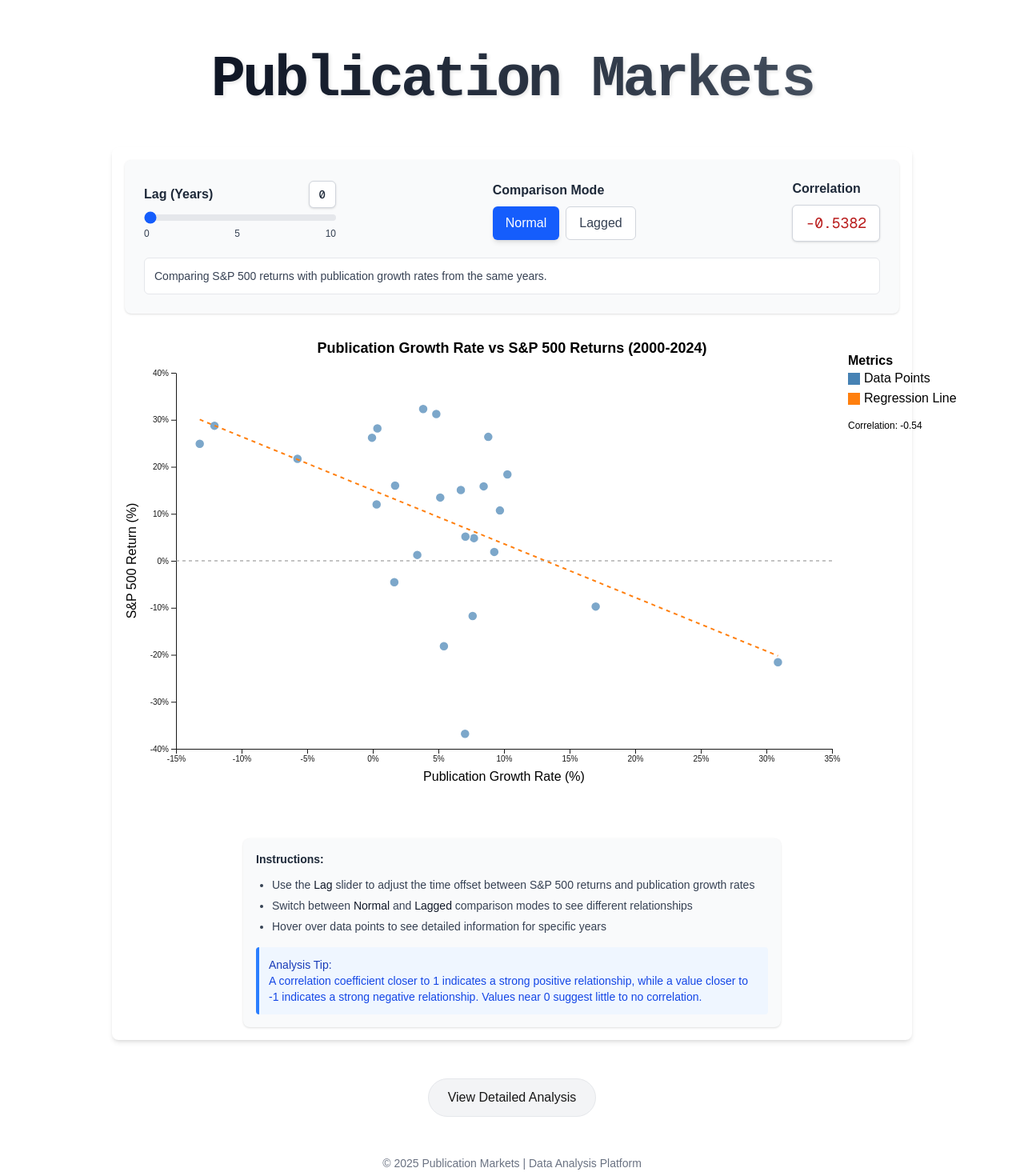
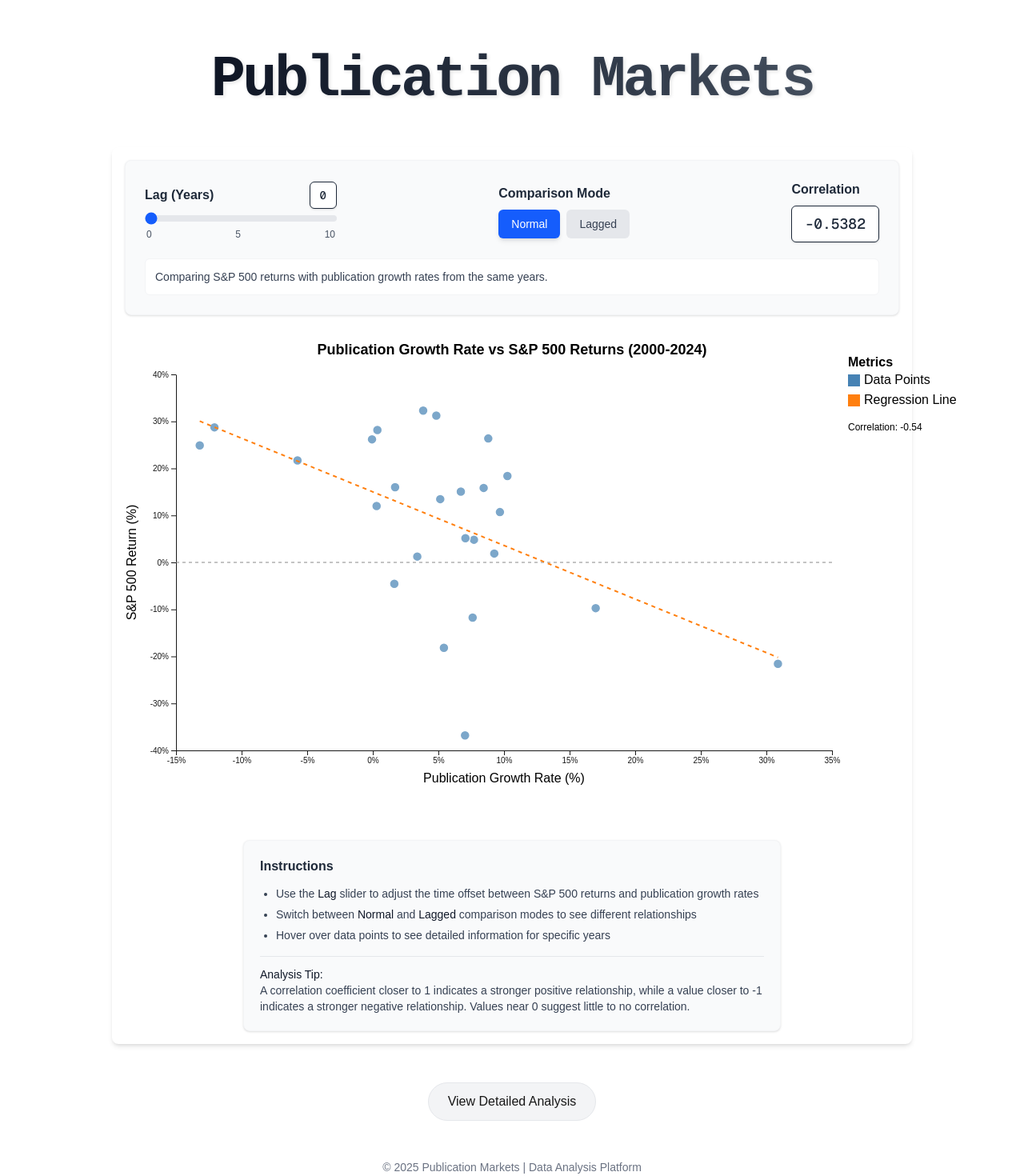
Before and after one commit to mei-chen/publication-market, a Next.js app: page / in a window 1280 px wide. Shown: the top 1470 px of the page at 80% size. Built offline with nearby package versions, Linux system fonts and the light colour scheme.

Commit message:
top bar rejig

```diff
--- a/src/app/components/charts/SP500PublicationChart.tsx
+++ b/src/app/components/charts/SP500PublicationChart.tsx
@@ -389,12 +389,12 @@ export default function SP500PublicationChart() {
   return (
     <div className="relative w-full max-w-[1000px] mx-auto bg-white p-4 rounded-lg shadow-md">
       <div className="flex flex-col items-center">
-        <div className="w-full mb-6 p-6 bg-gray-50 rounded-lg shadow-sm">
+        <div className="w-full mb-6 p-6 bg-gray-50 rounded-lg shadow-sm border border-gray-100">
           <div className="flex flex-col md:flex-row justify-between items-center gap-6 mb-5">
             <div className="flex flex-col w-full md:w-auto gap-2">
               <div className="flex items-center justify-between">
                 <span className="font-semibold text-gray-800">Lag (Years)</span>
-                <span className="text-sm font-mono bg-white px-3 py-1.5 rounded-md border border-gray-300 shadow-sm text-gray-800 font-medium">{lag}</span>
+                <span className="text-sm font-mono bg-white px-3 py-1.5 rounded-md border shadow-sm text-gray-800 font-medium">{lag}</span>
               </div>
               <input
                 type="range"
@@ -404,7 +404,7 @@ export default function SP500PublicationChart() {
                 onChange={(e) => setLag(parseInt(e.target.value))}
                 className="w-full md:w-60 h-2 bg-gray-200 rounded-lg appearance-none cursor-pointer accent-blue-600"
               />
-              <div className="flex justify-between text-xs text-gray-700">
+              <div className="flex justify-between text-xs text-gray-600 px-0.5">
                 <span>0</span>
                 <span>5</span>
                 <span>10</span>
@@ -416,20 +416,20 @@ export default function SP500PublicationChart() {
               <div className="flex gap-2">
                 <button
                   onClick={() => setComparisonMode('normal')}
-                  className={`px-4 py-2 rounded-md font-medium transition-all ${
+                  className={`px-4 py-2 rounded-md font-medium text-sm transition-colors ${
                     comparisonMode === 'normal'
                       ? 'bg-blue-600 text-white shadow-md'
-                      : 'bg-white text-gray-700 border border-gray-300 hover:bg-gray-100'
+                      : 'bg-gray-200 text-gray-700 hover:bg-gray-300'
                   }`}
                 >
                   Normal
                 </button>
                 <button
                   onClick={() => setComparisonMode('lagged')}
-                  className={`px-4 py-2 rounded-md font-medium transition-all ${
+                  className={`px-4 py-2 rounded-md font-medium text-sm transition-colors ${
                     comparisonMode === 'lagged'
                       ? 'bg-blue-600 text-white shadow-md'
-                      : 'bg-white text-gray-700 border border-gray-300 hover:bg-gray-100'
+                      : 'bg-gray-200 text-gray-700 hover:bg-gray-300'
                   }`}
                 >
                   Lagged
@@ -439,19 +439,17 @@ export default function SP500PublicationChart() {
 
             <div className="flex flex-col w-full md:w-auto gap-2">
               <span className="font-semibold text-gray-800">Correlation</span>
-              <div className="text-lg font-mono bg-white px-4 py-2 rounded-md border border-gray-300 shadow-sm text-gray-800"
-                style={{ color: correlationValue > 0 ? '#047857' : correlationValue < 0 ? '#b91c1c' : '#1f2937' }}
-              >
+              <div className="text-lg font-mono bg-white px-4 py-2 rounded-md border shadow-sm text-gray-800 font-medium">
                 {correlationValue.toFixed(4)}
               </div>
             </div>
           </div>
 
-          <div className="text-sm text-gray-700 bg-white p-3 rounded-md border border-gray-200">
+          <div className="text-sm text-gray-700 bg-white p-3 rounded-md border border-gray-100">
             {comparisonMode === 'normal' ? (
               <p>Comparing S&P 500 returns with publication growth rates from the same years.</p>
             ) : (
-              <p>Comparing S&P 500 returns with publication growth rates from {lag} year{lag !== 1 ? 's' : ''} earlier.</p>
+              <p>Comparing S&P 500 returns with publication growth rates from <span className="font-semibold">{lag} year{lag !== 1 ? 's' : ''}</span> earlier.</p>
             )}
           </div>
         </div>
@@ -467,17 +465,17 @@ export default function SP500PublicationChart() {
           className="absolute hidden bg-white p-2 rounded shadow-lg border border-gray-200 text-sm z-10"
         />
 
-        <div className="mt-8 text-sm text-gray-700 max-w-2xl mx-auto bg-gray-50 p-4 rounded-lg shadow-sm">
-          <p className="mb-3 font-semibold text-gray-800">Instructions:</p>
+        <div className="mt-8 text-sm text-gray-700 max-w-2xl mx-auto bg-gray-50 p-5 rounded-lg border border-gray-100 shadow-sm">
+          <p className="mb-3 text-base font-semibold text-gray-800">Instructions</p>
           <ul className="list-disc pl-5 mb-4 space-y-1.5">
             <li>Use the <span className="font-medium text-gray-900">Lag</span> slider to adjust the time offset between S&P 500 returns and publication growth rates</li>
             <li>Switch between <span className="font-medium text-gray-900">Normal</span> and <span className="font-medium text-gray-900">Lagged</span> comparison modes to see different relationships</li>
             <li>Hover over data points to see detailed information for specific years</li>
           </ul>
 
-          <div className="bg-blue-50 border-l-4 border-blue-500 p-3 rounded">
-            <p className="font-medium text-blue-800">Analysis Tip:</p>
-            <p className="text-blue-700">A correlation coefficient closer to 1 indicates a strong positive relationship, while a value closer to -1 indicates a strong negative relationship. Values near 0 suggest little to no correlation.</p>
+          <div className="mt-4 pt-3 border-t border-gray-200">
+            <p className="font-medium text-gray-900">Analysis Tip:</p>
+            <p>A correlation coefficient closer to 1 indicates a stronger positive relationship, while a value closer to -1 indicates a stronger negative relationship. Values near 0 suggest little to no correlation.</p>
           </div>
         </div>
       </div>
```
